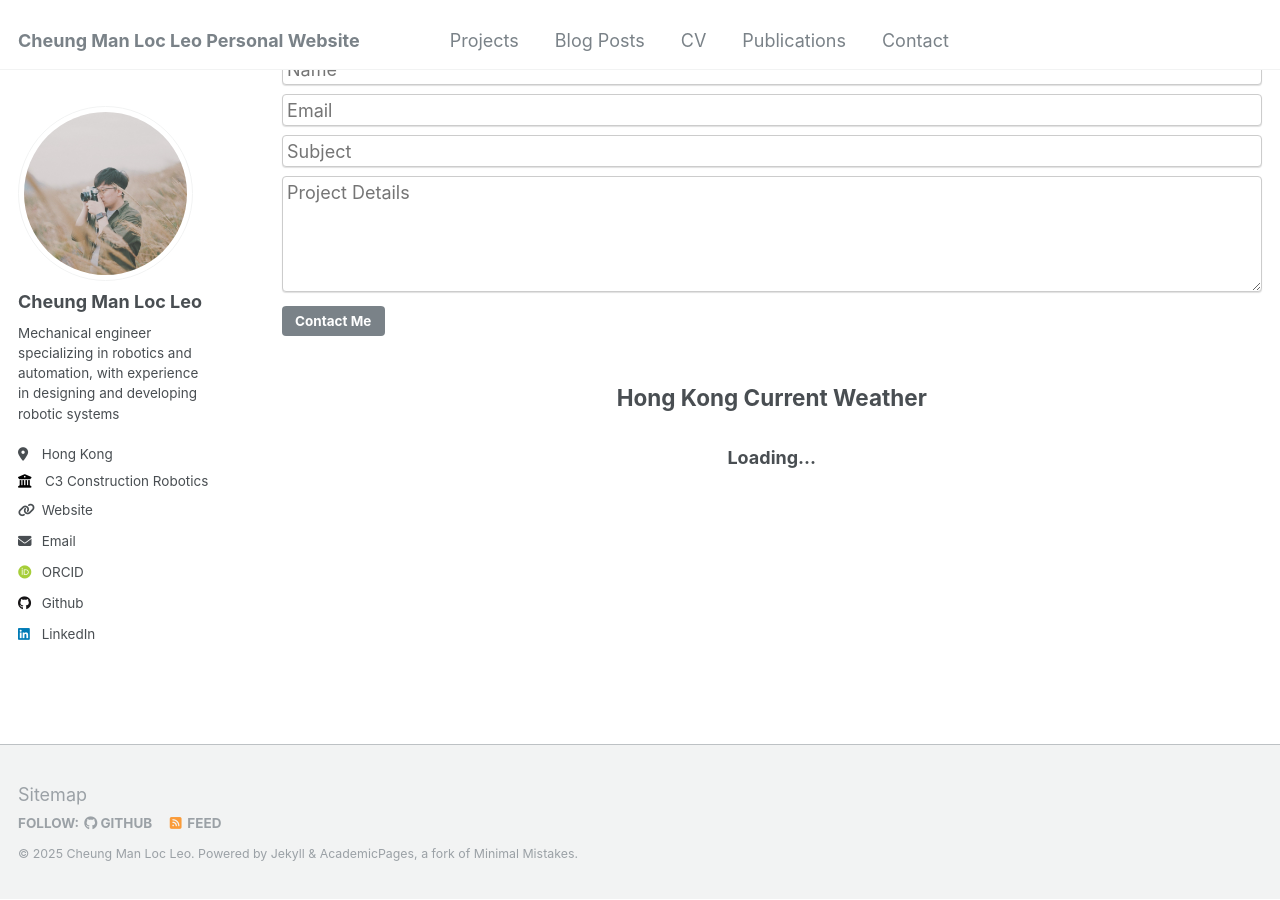
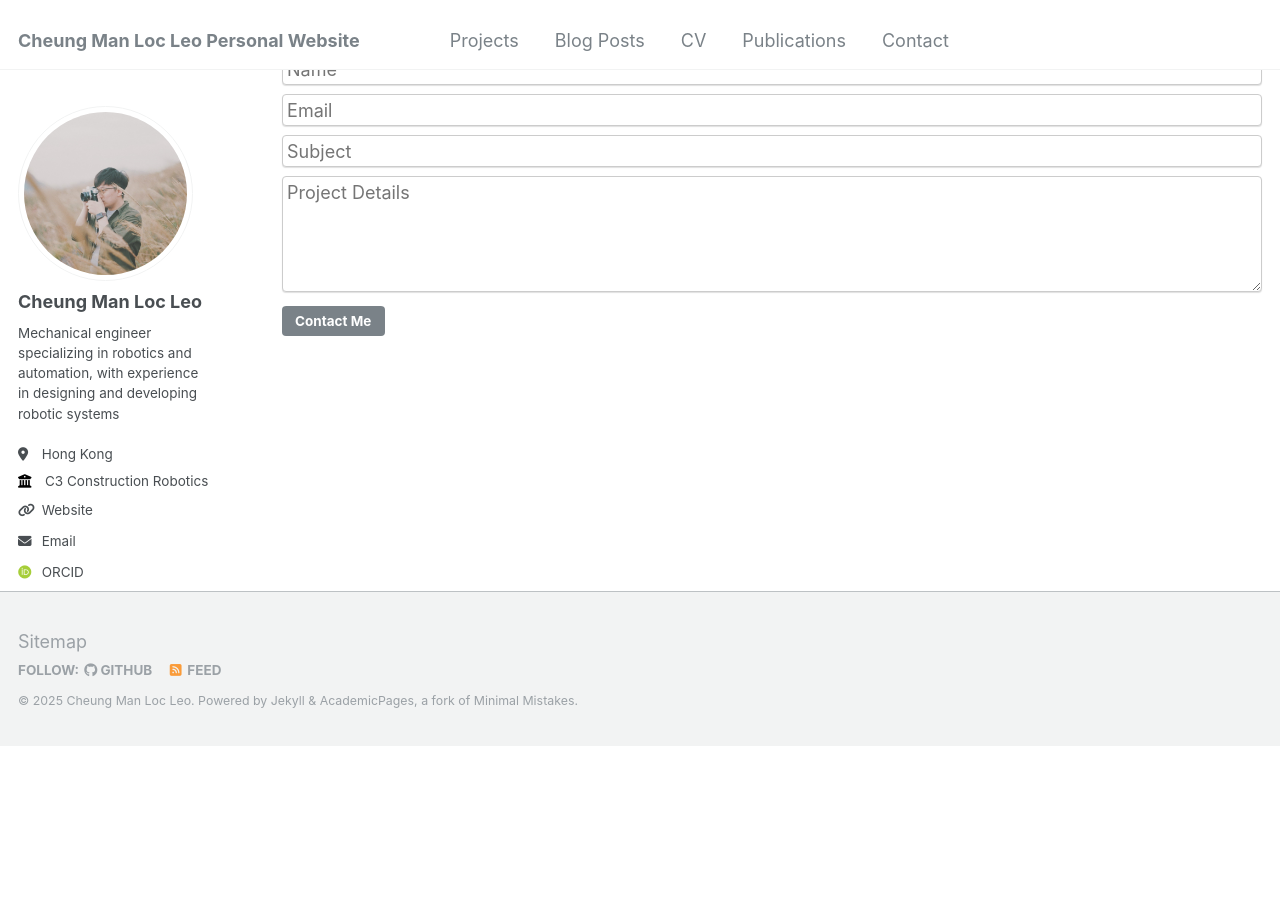
Before and after one commit to LeoCheung0804/leocheung0804.github.io, a Jekyll site: the page built from _pages/contact.html, in a window 1280 px wide and 900 px high, scrolled down 595 px. Built offline with Jekyll 4.4.1, drawn with Linux system fonts in a browser that asks for light colours; some web fonts are replaced; after the commit the page ends 1342 px from its top, so only the background shows below that; some of the changed lines change nothing that is shown; grey boxes are pictures that could not be loaded.

Commit message:
modified:   _pages/contact.html

```diff
--- a/_pages/contact.html
+++ b/_pages/contact.html
@@ -38,50 +38,5 @@ author_profile: true
       </div>
     </div>
 
-    <!-- Weather Section -->
-    <div class="row mt-5">
-      <div class="col-lg-12 text-center">
-        <h2>Hong Kong Current Weather</h2>
-        <div class="weather-box p-4 border rounded bg-light">
-          <h3 id="temperature">Loading...</h3>
-          <p id="humidity"></p>
-          <p id="rainfall"></p>
-        </div>
-      </div>
-    </div>
-
   </div>
 </section>
-
-<script>
-  async function fetchWeather() {
-    const url = "https://data.weather.gov.hk/weatherAPI/opendata/weather.php?dataType=rhrread&lang=en";
-
-    try {
-      console.log("Fetching weather data...");
-      const response = await fetch(url);
-      if (!response.ok) {
-        throw new Error(`HTTP error! status: ${response.status}`);
-      }
-      const data = await response.json();
-      console.log("Weather data received:", data);
-
-      // Extract temperature from the first location (Hong Kong Observatory)
-      const temp = data.temperature.data.find(loc => loc.place === "Hong Kong Observatory").value;
-      const humidity = data.humidity.data[0].value;
-      const rainfall = data.rainfall.data[0]?.max || "No rain";
-
-      document.getElementById("temperature").innerText = `🌡 Temperature: ${temp}°C`;
-      document.getElementById("humidity").innerText = `💧 Humidity: ${humidity}%`;
-      document.getElementById("rainfall").innerText = `🌧 Rainfall: ${rainfall} mm`;
-    } catch (error) {
-      console.error("Failed to fetch weather data:", error);
-      document.getElementById("temperature").innerText = "Failed to load data";
-      document.getElementById("humidity").innerText = "";
-      document.getElementById("rainfall").innerText = "";
-    }
-  }
-
-  fetchWeather();
-  setInterval(fetchWeather, 60000); // Refresh every 60 seconds
-</script>
```
